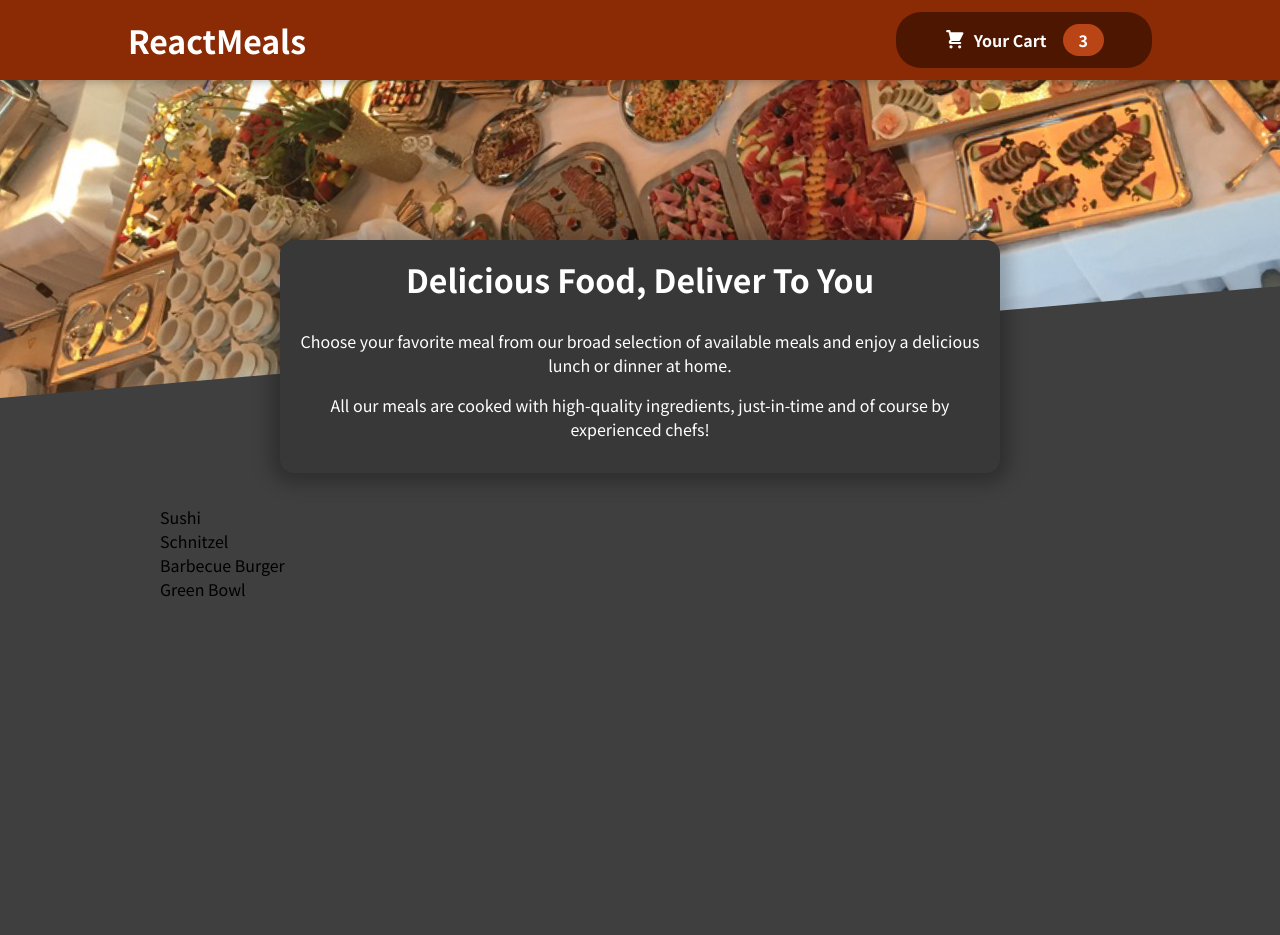
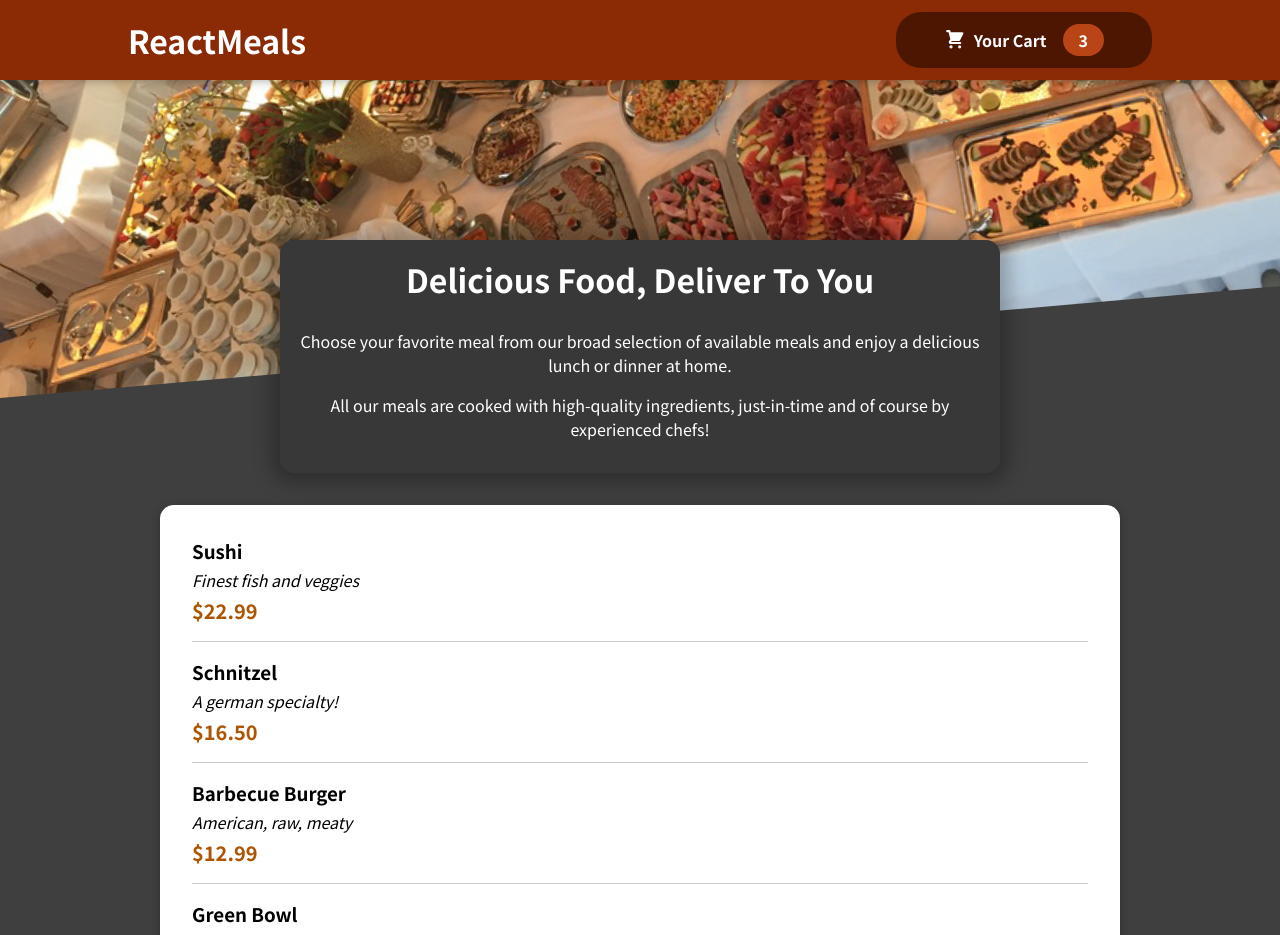
Before and after one commit to sergiy-chumachenko/food-order-app, a React (Create React App) app: page / in a window 1280 px wide. Shown: the top 935 px of the page. Before the commit the page ends 800 px from the top, so only its background shows below. Built offline with nearby package versions, Linux system fonts and the light colour scheme.

Commit message:
card & meal item components have implemented

```diff
--- a/src/components/Meals/AvailableMeals.js
+++ b/src/components/Meals/AvailableMeals.js
@@ -1,4 +1,6 @@
+import Card from "../UI/Card";
 import classes from "./AvailableMeals.module.css";
+import MealItem from "./MealItem/MealItem";
 
 const DUMMY_MEALS = [
   {
@@ -29,11 +31,20 @@
 
 const AvailableMeals = () => {
   const mealsList = DUMMY_MEALS.map((meal) => {
-    return <li>{meal.name}</li>;
+    return (
+      <MealItem
+        key={meal.id}
+        name={meal.name}
+        description={meal.description}
+        price={meal.price}
+      />
+    );
   });
   return (
     <section className={classes.meals}>
-      <ul>{mealsList}</ul>
+      <Card>
+        <ul>{mealsList}</ul>
+      </Card>
     </section>
   );
 };
--- /dev/null
+++ b/src/components/Meals/MealItem/MealItem.js
@@ -0,0 +1,16 @@
+import classes from "./MealItem.module.css";
+
+const MealItem = (props) => {
+  const price = `$${props.price.toFixed(2)}`;
+  return (
+    <li className={classes.meal}>
+      <div>
+        <h3>{props.name}</h3>
+        <div className={classes.description}>{props.description}</div>
+        <div className={classes.price}>{price}</div>
+      </div>
+      <div></div>
+    </li>
+  );
+};
+export default MealItem;
--- /dev/null
+++ b/src/components/Meals/MealItem/MealItem.module.css
@@ -0,0 +1,22 @@
+.meal {
+  display: flex;
+  justify-content: space-between;
+  margin: 1rem;
+  padding-bottom: 1rem;
+  border-bottom: 1px solid #ccc;
+}
+
+.meal h3 {
+  margin: 0 0 0.25rem 0;
+}
+
+.description {
+  font-style: italic;
+}
+
+.price {
+  margin-top: 0.25rem;
+  font-weight: bold;
+  color: #ad5502;
+  font-size: 1.25rem;
+}
--- a/src/components/UI/Card.js
+++ b/src/components/UI/Card.js
@@ -1,4 +1,6 @@
 import classes from "./Card.module.css";
 
-const Card = () => {};
+const Card = (props) => {
+  return <div className={classes.card}>{props.children}</div>;
+};
 export default Card;
--- a/src/components/UI/Card.module.css
+++ b/src/components/UI/Card.module.css
@@ -0,0 +1,6 @@
+.card {
+  padding: 1rem;
+  box-shadow: 0 2px 8px rgba(0, 0, 0, 0.25);
+  border-radius: 14px;
+  background-color: white;
+}
```
Also changed, not shown: src/components/Meals/MealItem/MealItemForm.js (added).
